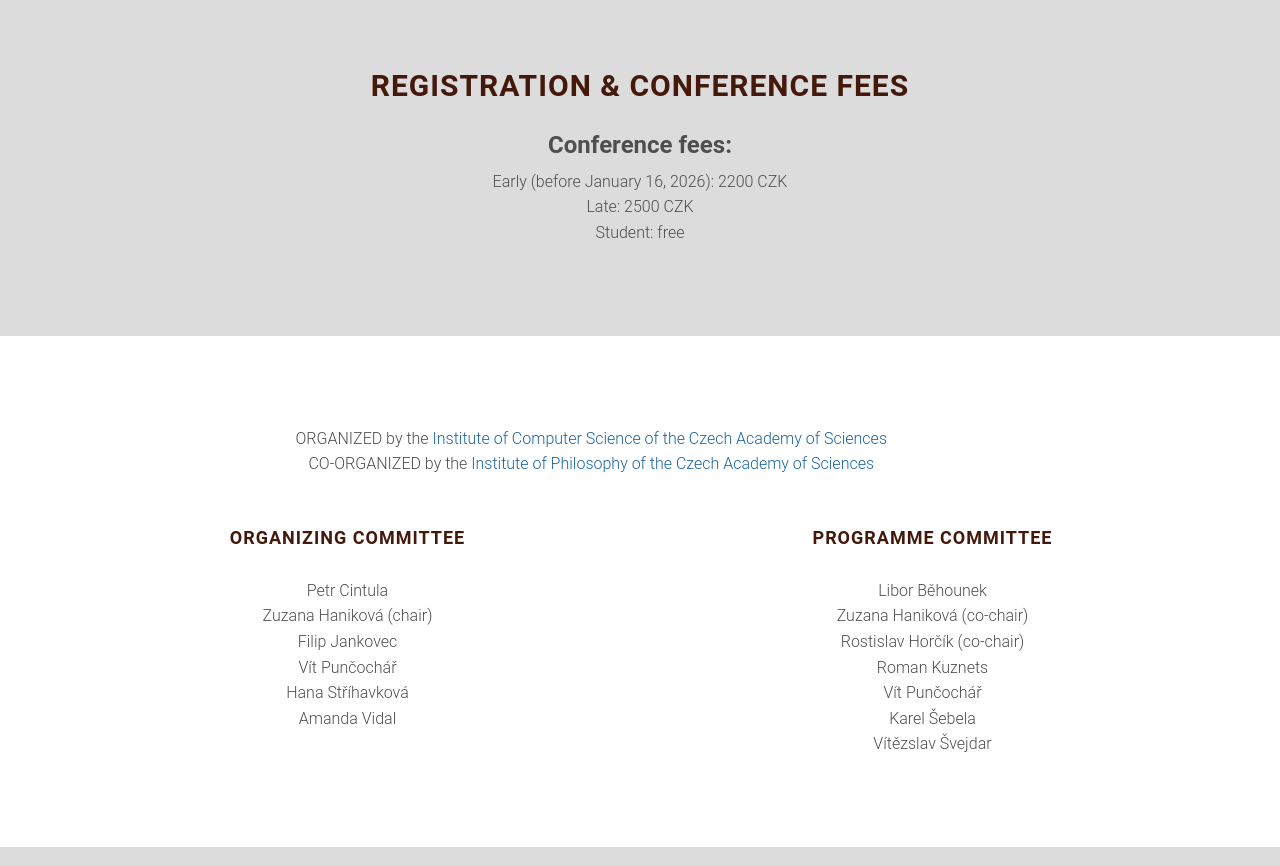
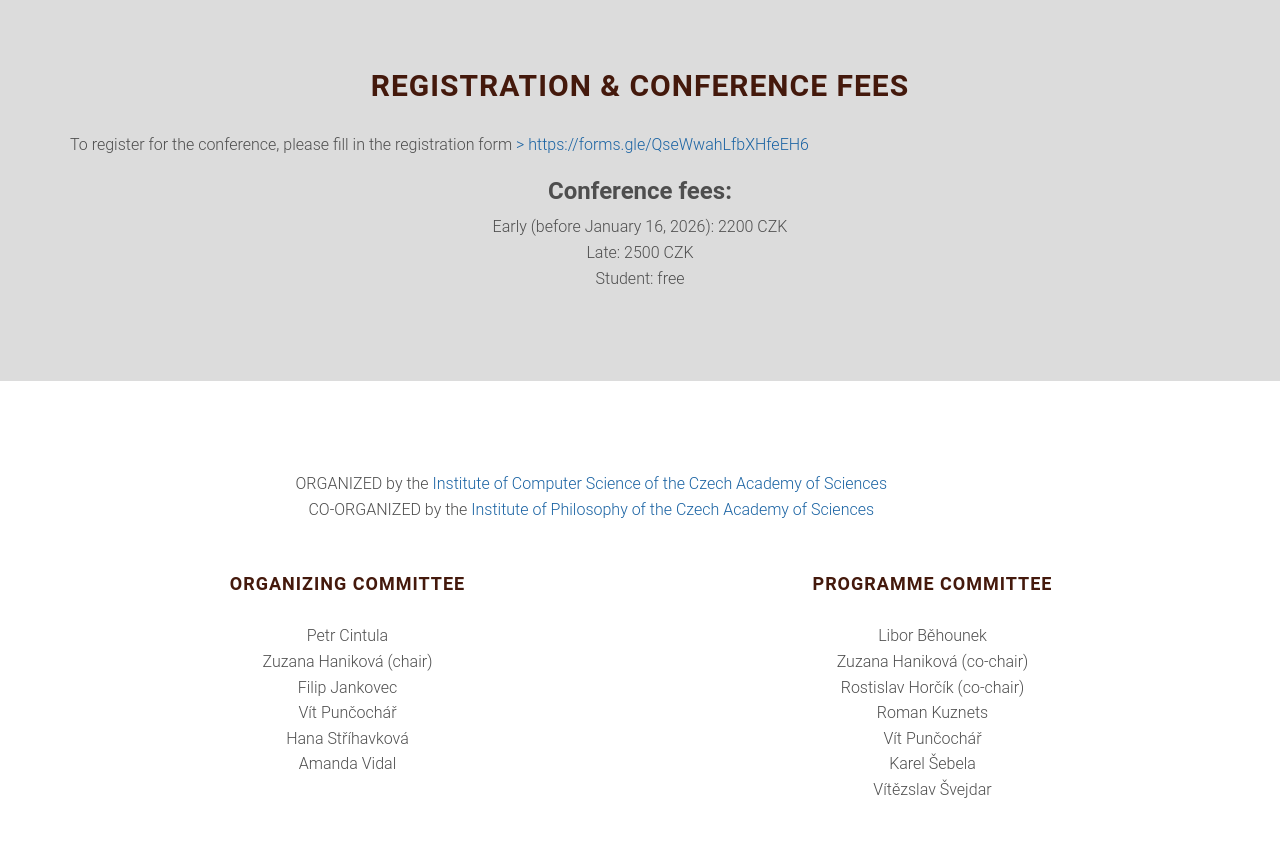
Before and after one commit to cglbl2026/cglbl2026.github.io, a website: page index.html in a window 1280 px wide. Shown: the part 2180-3046 px from the top of the page. Drawn offline with Linux system fonts and the light colour scheme; a web font is replaced by a local one.

Commit message:
open registration

```diff
--- a/index.html
+++ b/index.html
@@ -243,7 +243,9 @@
             <div class="row">
                 <div class="col-sm-12">
 
-                    <h2 class="section-title">Registration & Conference Fees</h2>
+                   <h2 class="section-title">Registration & Conference Fees</h2>
+                    To register for the conference, please fill in the registration form <a href="https://forms.gle/QseWwahLfbXHfeEH6">
+> https://forms.gle/QseWwahLfbXHfeEH6</a>
 
                     <div style="text-align: center;"> <h3> Conference fees:</h3>
                     Early (before January 16, 2026): 2200 CZK <br>
```
